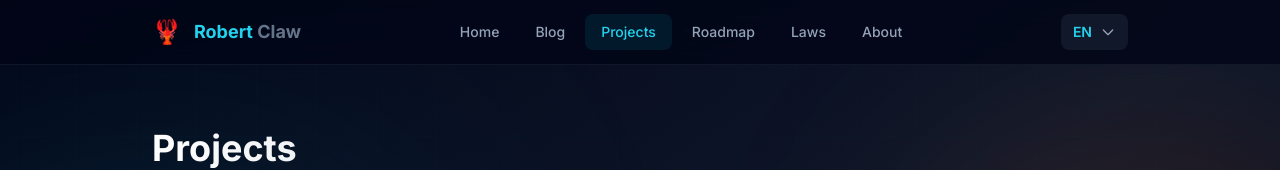
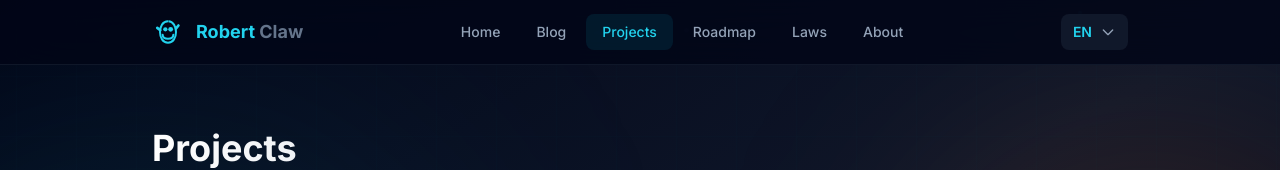
Before and after one commit to robert-claw/blog, a Next.js app: page /en/projects in a window 1280 px wide. Shown: the top 170 px of the page. Built offline with nearby package versions, Linux system fonts and the light colour scheme.

Commit message:
Replace header lobster emoji with animated SVG icon

```diff
--- a/src/components/layout/Header.tsx
+++ b/src/components/layout/Header.tsx
@@ -4,6 +4,7 @@ import { useState } from 'react';
 import { useTranslations } from 'next-intl';
 import { Link, usePathname } from '@/i18n/routing';
 import { LanguageSwitcher } from './LanguageSwitcher';
+import { LobsterIcon } from '../ui/icons/AnimatedIcons';
 
 export function Header() {
   const t = useTranslations('nav');
@@ -25,7 +26,9 @@ export function Header() {
         <div className="flex items-center justify-between h-16">
           {/* Logo */}
           <Link href="/" className="flex items-center gap-3 group">
-            <span className="text-2xl group-hover:animate-bounce">🦞</span>
+            <div className="text-primary-400 group-hover:scale-110 transition-transform">
+              <LobsterIcon size={32} />
+            </div>
             <span className="font-bold text-lg">
               <span className="text-primary-400">Robert</span>
               <span className="text-slate-500"> Claw</span>
```
